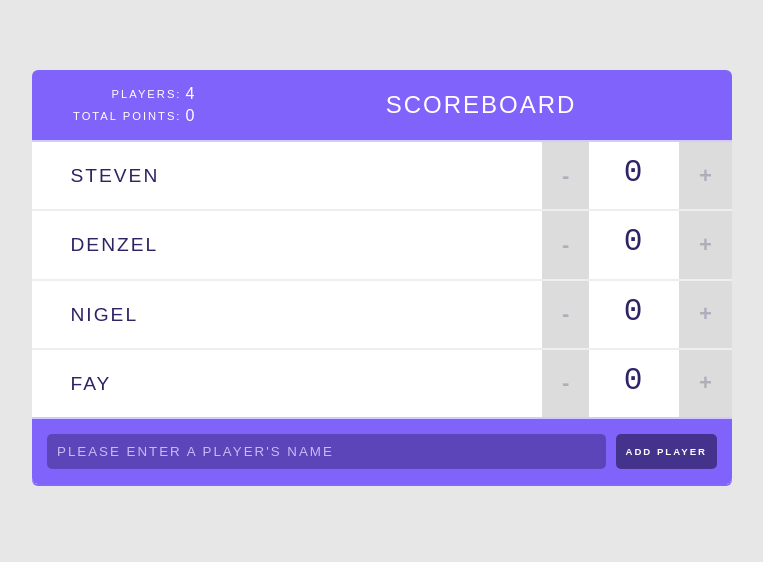
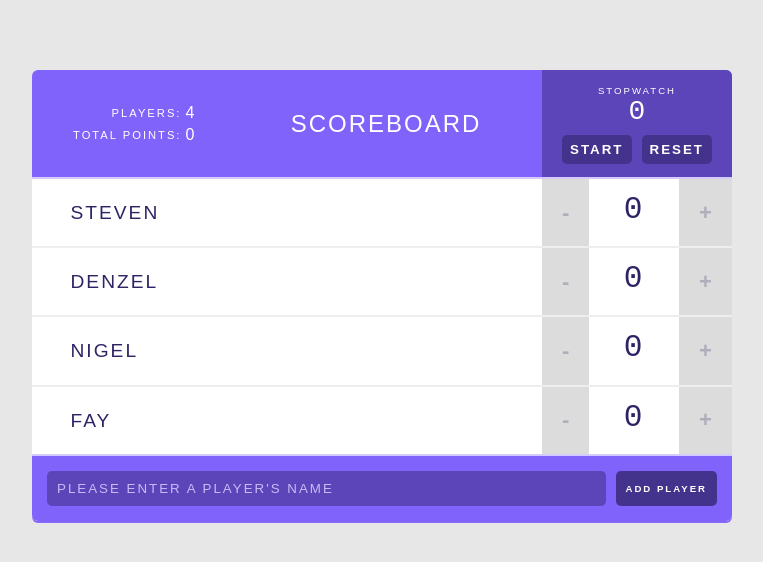
Before and after one commit to Teatoller/skoreboard, a React (Create React App) app: page / in a window 1280 px wide. Shown: the top 562 px of the page, without its empty margins (258-1021 px from the left). Built offline with nearby package versions, Linux system fonts and the light colour scheme.

Commit message:
(stopwatch): Implement stopwatch UI
- create the stopwatch UI
- render stopwatch UI

[Starts #008]

```diff
--- a/src/components/Header.js
+++ b/src/components/Header.js
@@ -1,12 +1,13 @@
 import React from "react";
 import Stats from "./Stats";
+import StopWatch from "./StopWatch";
 
 const Header = props => {
   return (
     <header>
       <Stats players={props.players} />
       <h1>{props.title}</h1>
-      {/* <span className="stats">Players: {props.totalPlayers}</span>  */}
+      <StopWatch />
     </header>
   );
 };
--- /dev/null
+++ b/src/components/StopWatch.js
@@ -0,0 +1,21 @@
+import React, { Component } from "react";
+
+class StopWatch extends Component {
+  constructor() {
+    super();
+    this.state = {};
+  }
+
+  render() {
+    return (
+      <div className="stopwatch">
+        <h2>Stopwatch</h2>
+        <span className="stopwatch-time">0</span>
+        <button>Start</button>
+        <button>Reset</button>
+      </div>
+    );
+  }
+}
+
+export default StopWatch;
```
